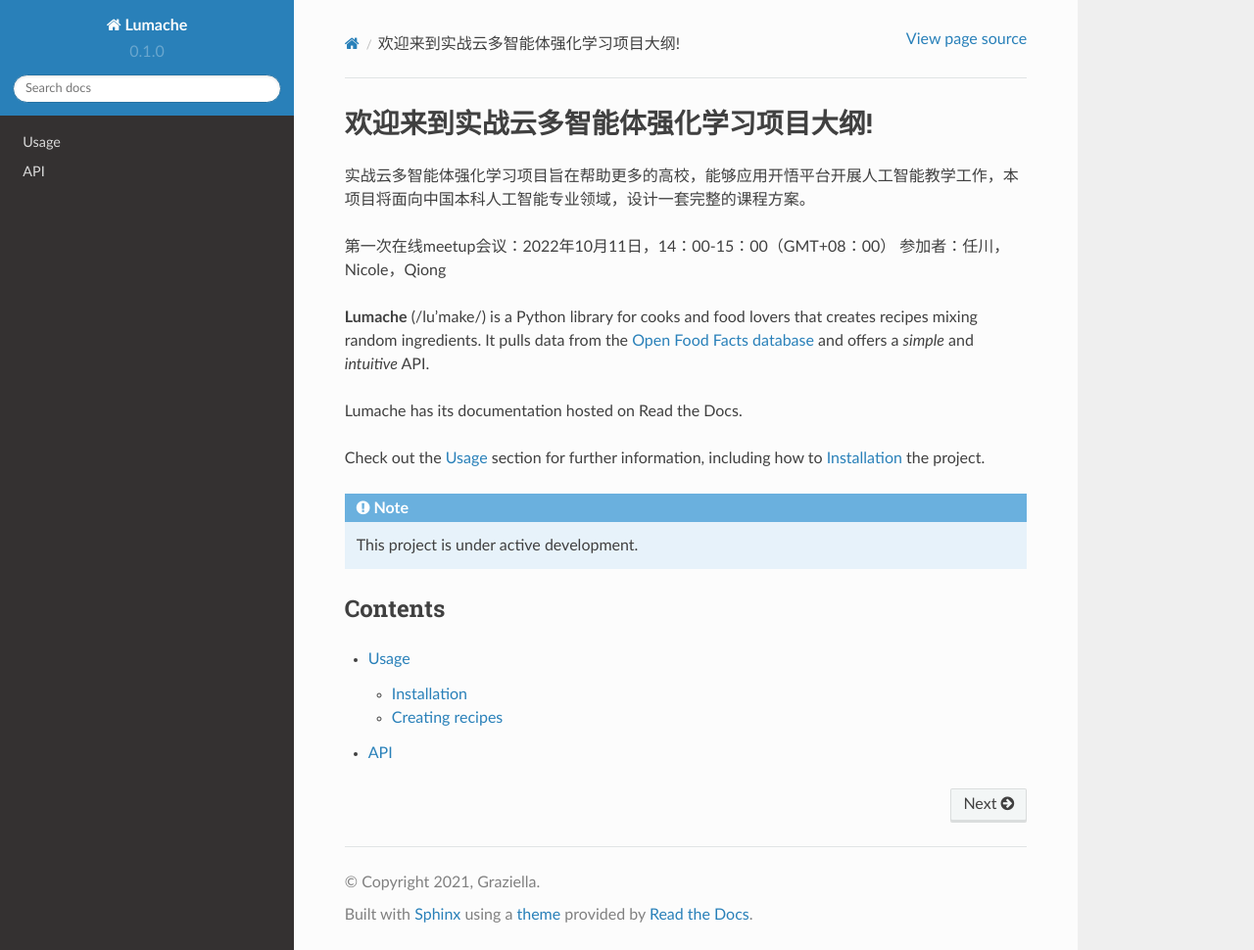
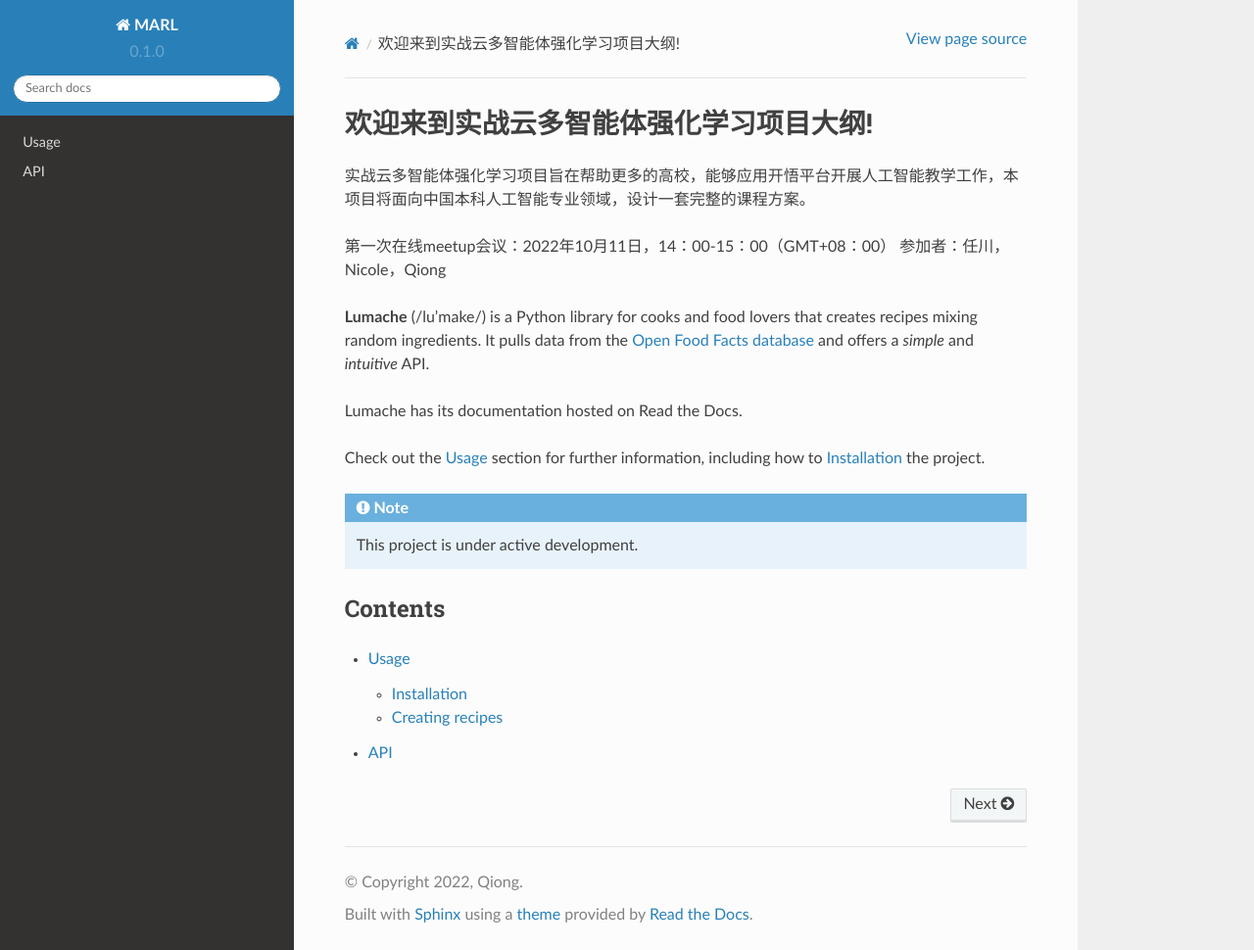
Before and after one commit to subaruclover/MARL_AI_outline, a Sphinx documentation site: the page built from docs/source/index.rst, in a window 1280 px wide and 970 px high. Shown: the whole window at 98% size. Built offline with Sphinx 7.4.7 and the Read the Docs theme 2.0.0, drawn with Linux system fonts in a browser that asks for light colours.

Commit message:
Update conf

```diff
--- a/docs/source/conf.py
+++ b/docs/source/conf.py
@@ -2,9 +2,9 @@
 
 # -- Project information
 
-project = 'Lumache'
-copyright = '2021, Graziella'
-author = 'Graziella'
+project = 'MARL'
+copyright = '2022, Qiong'
+author = 'Qiong'
 
 release = '0.1'
 version = '0.1.0'
```
